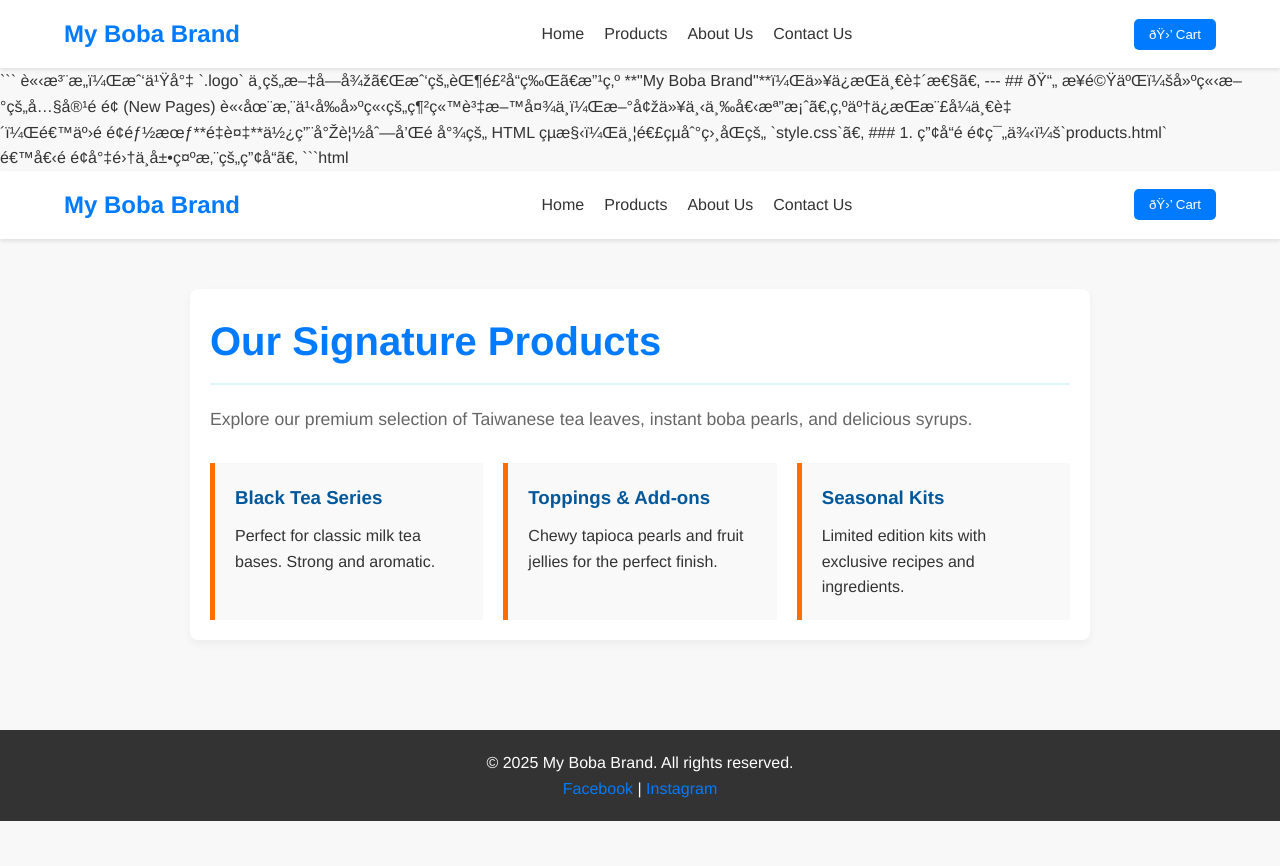
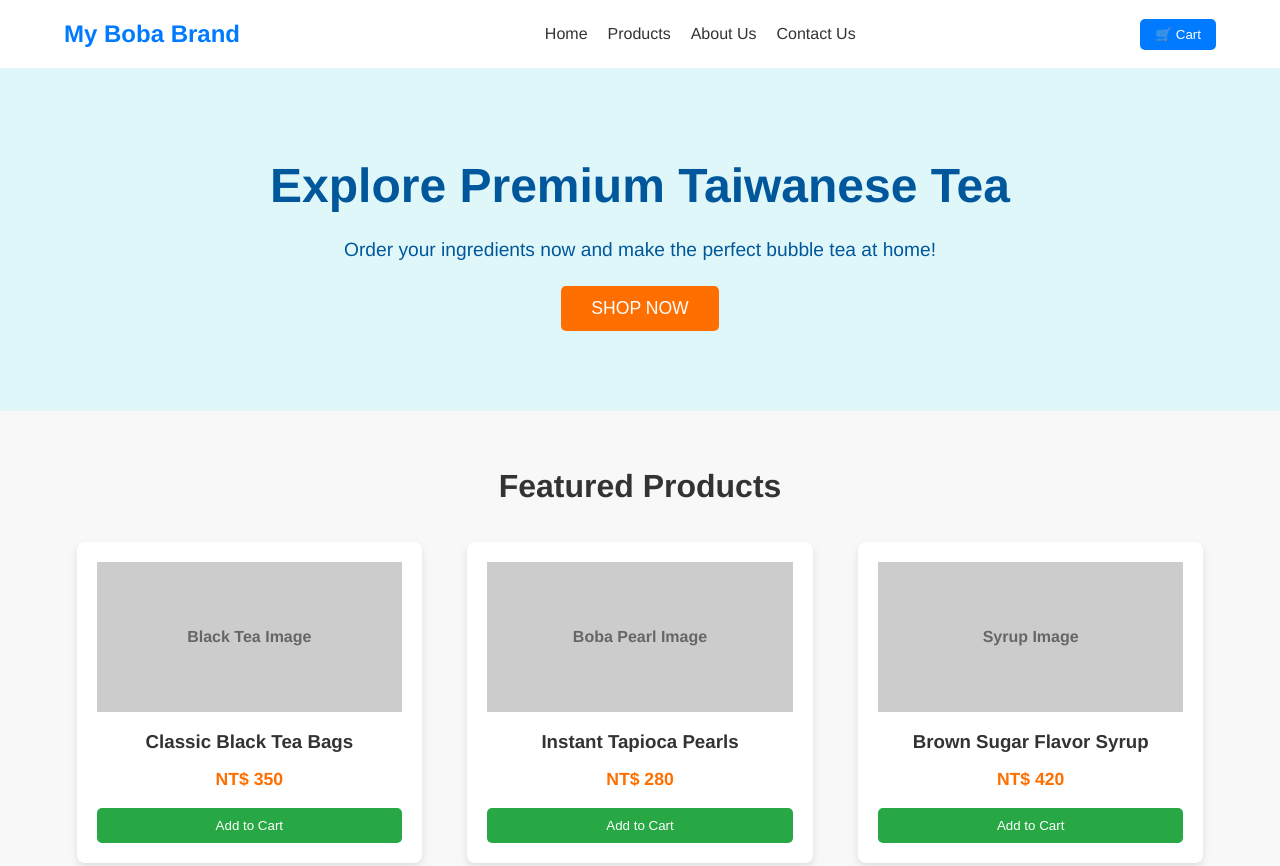
Before and after one commit to octaphportal-ctrl/Teachain, a plain HTML site: page index.html in a window 1280 px wide. Shown: the top 866 px of the page. Before the commit the page ends 821 px from the top, so only its background shows below. Drawn offline with Linux system fonts and the light colour scheme.

Commit message:
Update index.html

````diff
--- a/index.html
+++ b/index.html
@@ -1,37 +1,9 @@
-<header class="navbar">
-        <div class="logo">My Boba Brand</div>
-        <nav>
-            <ul>
-                <li><a href="index.html">Home</a></li>
-                <li><a href="products.html">Products</a></li>
-                <li><a href="about.html">About Us</a></li>
-                <li><a href="contact.html">Contact Us</a></li>
-            </ul>
-        </nav>
-        <button class="cart-button">🛒 Cart</button>
-    </header>
-
-    ```
-
-請注意，我也將 `.logo` 中的文字從「我的茶飲品牌」改為 **"My Boba Brand"**，以保持一致性。
-
----
-
-## 📄 步驟二：建立新的內容頁面 (New Pages)
-
-請在您之前建立的網站資料夾中，新增以下三個檔案。為了保持樣式一致，這些頁面都會**重複**使用導覽列和頁尾的 HTML 結構，並連結到相同的 `style.css`。
-
-### 1. 產品頁面範例：`products.html`
-
-這個頁面將集中展示您的產品。
-
-```html
 <!DOCTYPE html>
 <html lang="en">
 <head>
     <meta charset="UTF-8">
     <meta name="viewport" content="width=device-width, initial-scale=1.0">
-    <title>Products | My Boba Brand</title>
+    <title>Home | My Boba Brand</title>
     <link rel="stylesheet" href="style.css">
 </head>
 <body>
@@ -49,25 +21,35 @@
         <button class="cart-button">🛒 Cart</button>
     </header>
 
-    <main class="page-content">
-        <h1>Our Signature Products</h1>
-        <p class="intro-text">Explore our premium selection of Taiwanese tea leaves, instant boba pearls, and delicious syrups.</p>
+    <section class="hero-section">
+        <h1>Explore Premium Taiwanese Tea</h1>
+        <p>Order your ingredients now and make the perfect bubble tea at home!</p>
+        <button class="cta-button">Shop Now</button>
+    </section>
 
-        <section class="product-list">
-            <article class="item-card">
-                <h3>Black Tea Series</h3>
-                <p>Perfect for classic milk tea bases. Strong and aromatic.</p>
-            </article>
-            <article class="item-card">
-                <h3>Toppings & Add-ons</h3>
-                <p>Chewy tapioca pearls and fruit jellies for the perfect finish.</p>
-            </article>
-            <article class="item-card">
-                <h3>Seasonal Kits</h3>
-                <p>Limited edition kits with exclusive recipes and ingredients.</p>
-            </article>
-        </section>
-    </main>
+    <section class="products-section">
+        <h2>Featured Products</h2>
+        <div class="product-grid">
+            <div class="product-card">
+                <div class="product-image">Black Tea Image</div>
+                <h3>Classic Black Tea Bags</h3>
+                <p>NT$ 350</p>
+                <button>Add to Cart</button>
+            </div>
+            <div class="product-card">
+                <div class="product-image">Boba Pearl Image</div>
+                <h3>Instant Tapioca Pearls</h3>
+                <p>NT$ 280</p>
+                <button>Add to Cart</button>
+            </div>
+            <div class="product-card">
+                <div class="product-image">Syrup Image</div>
+                <h3>Brown Sugar Flavor Syrup</h3>
+                <p>NT$ 420</p>
+                <button>Add to Cart</button>
+            </div>
+        </div>
+    </section>
 
     <footer class="footer">
         <p>&copy; 2025 My Boba Brand. All rights reserved.</p>
````
